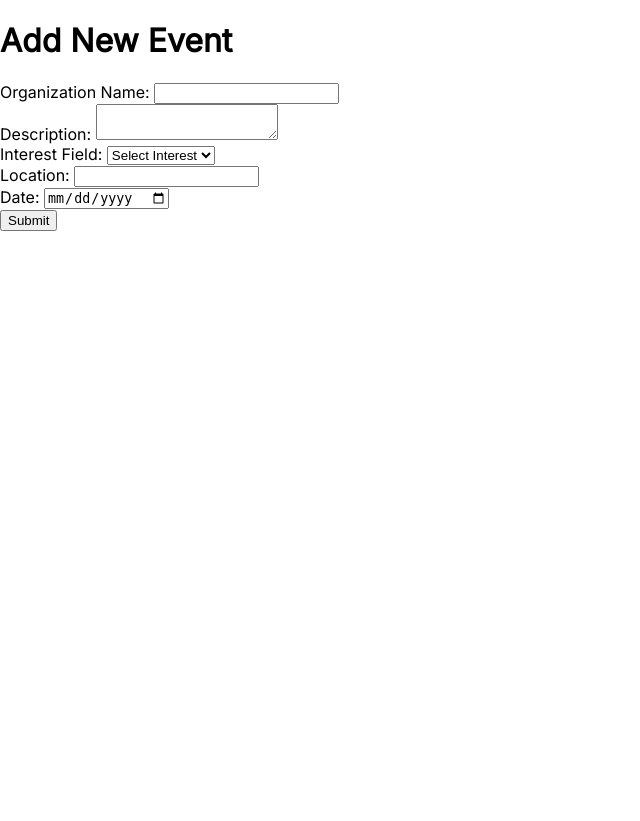
After one commit to TriNguyen360/DavisHacks, a Flask app: page /event in a window 1280 px wide. The commit adds this page. Shown: the whole page, without its empty margins (0-640 px from the left). Run offline with Flask 3, Linux system fonts and the light colour scheme; the visitor is signed in with stand-in values (Sample User, id 1); data that the repository does not hold is empty.

Commit message:
add events added

```diff
--- a/app.py
+++ b/app.py
@@ -137,5 +137,49 @@ def page_not_found(e):
 def internal_server_error(e):
     return "Internal Server Error", 500  # Modified to return a simple error message
 
+@app.route('/event', methods=['GET'])
+@login_required
+def event():
+    interests = Interest.query.all()
+    return render_template('event.html', interests=interests)
+
+@app.route('/add-event', methods=['POST'])
+@login_required
+def add_event():
+    organization_name = request.form['organization_name']
+    description = request.form['description']
+    interest_id = request.form['interest']
+    location = request.form['location']
+    date = request.form['date']
+
+    # Debug print to trace the received data
+    print(f"Received data - Organization Name: {organization_name}, Description: {description}, Interest ID: {interest_id}, Location: {location}, Date: {date}")
+
+    # Create a new event instance
+    new_event = Opportunity(
+        organization_name=organization_name,
+        description=description,
+        interest_field=Interest.query.get(interest_id).name if Interest.query.get(interest_id) else 'Unknown',  # Ensure interest is found or set as 'Unknown'
+        location=location,
+        date=date,
+        creator_id=current_user.id  # Assuming the creator is the logged-in user
+    )
+
+    # Add the event to the session and commit to the database
+    db.session.add(new_event)
+    try:
+        db.session.commit()
+        print(f"Event added successfully: {new_event.organization_name} on {new_event.date}")
+        flash('Event successfully added!')
+    except Exception as e:
+        db.session.rollback()
+        print(f"Failed to add event: {str(e)}")
+        flash('Failed to add event, please try again.')
+
+    return redirect(url_for('dashboard'))
+
+
+
+
 if __name__ == '__main__':
     app.run(debug=True)
--- /dev/null
+++ b/templates/event.html
@@ -0,0 +1,42 @@
+<!DOCTYPE html>
+<html lang="en">
+<head>
+    <meta charset="UTF-8">
+    <meta name="viewport" content="width=device-width, initial-scale=1.0">
+    <title>Add Event - Volunteer Matching App</title>
+    <link rel="stylesheet" href="/static/styles.css">
+    <script src="/static/main.js"></script>
+</head>
+<body>
+    <h1>Add New Event</h1>
+    <form action="/add-event" method="post">
+        <div>
+            <label for="organization_name">Organization Name:</label>
+            <input type="text" id="organization_name" name="organization_name" required>
+        </div>
+        <div>
+            <label for="description">Description:</label>
+            <textarea id="description" name="description" required></textarea>
+        </div>
+        <div>
+            <label for="interest">Interest Field:</label>
+            <select id="interest" name="interest" required>
+                <option value="">Select Interest</option>
+                {% for interest in interests %}
+                <option value="{{ interest.id }}">{{ interest.name }}</option>
+                {% endfor %}
+            </select>
+
+        </div>
+        <div>
+            <label for="location">Location:</label>
+            <input type="text" id="location" name="location" required>
+        </div>
+        <div>
+            <label for="date">Date:</label>
+            <input type="date" id="date" name="date" required>
+        </div>
+        <button type="submit">Submit</button>
+    </form>
+</body>
+</html>
--- a/templates/home.html
+++ b/templates/home.html
@@ -20,7 +20,7 @@
             </ul>
         </nav>
         <div class="user-actions">
-            <a href="#">Add Event</a>
+            <a href="/event">Add Event</a> <!-- Updated this link -->
             <a href="#">Profile</a>
         </div>
     </header>
```
